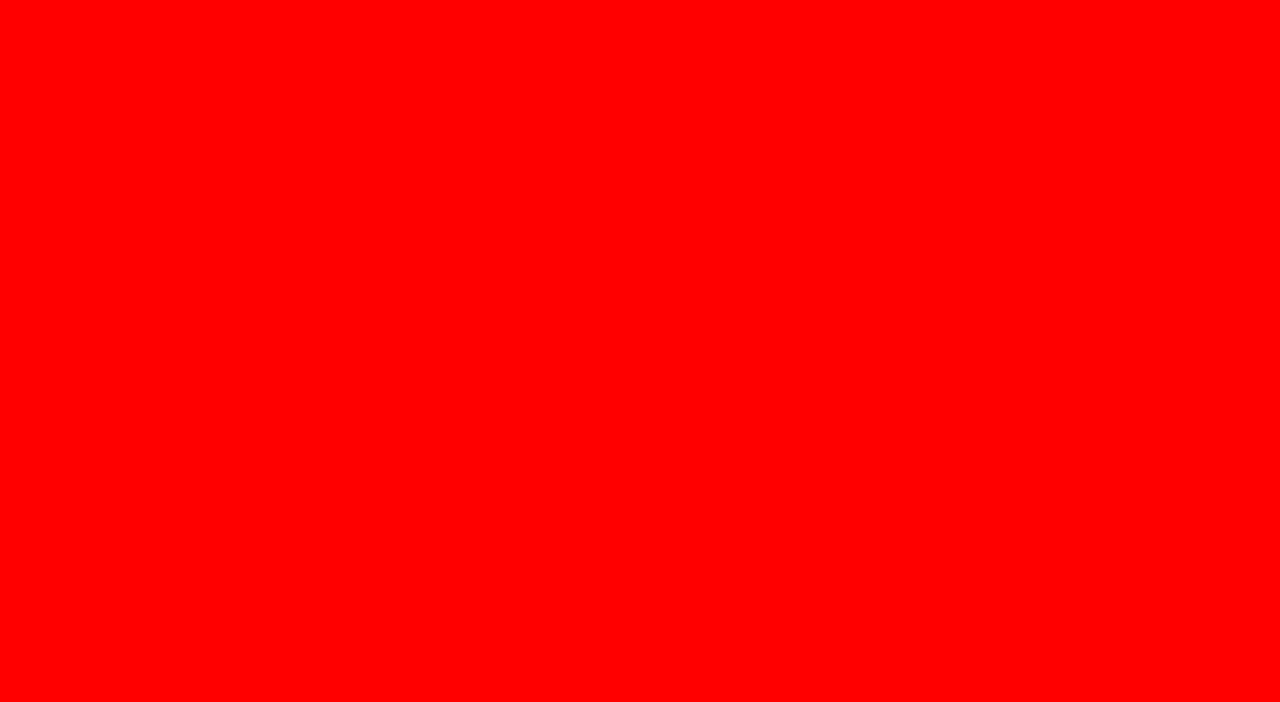
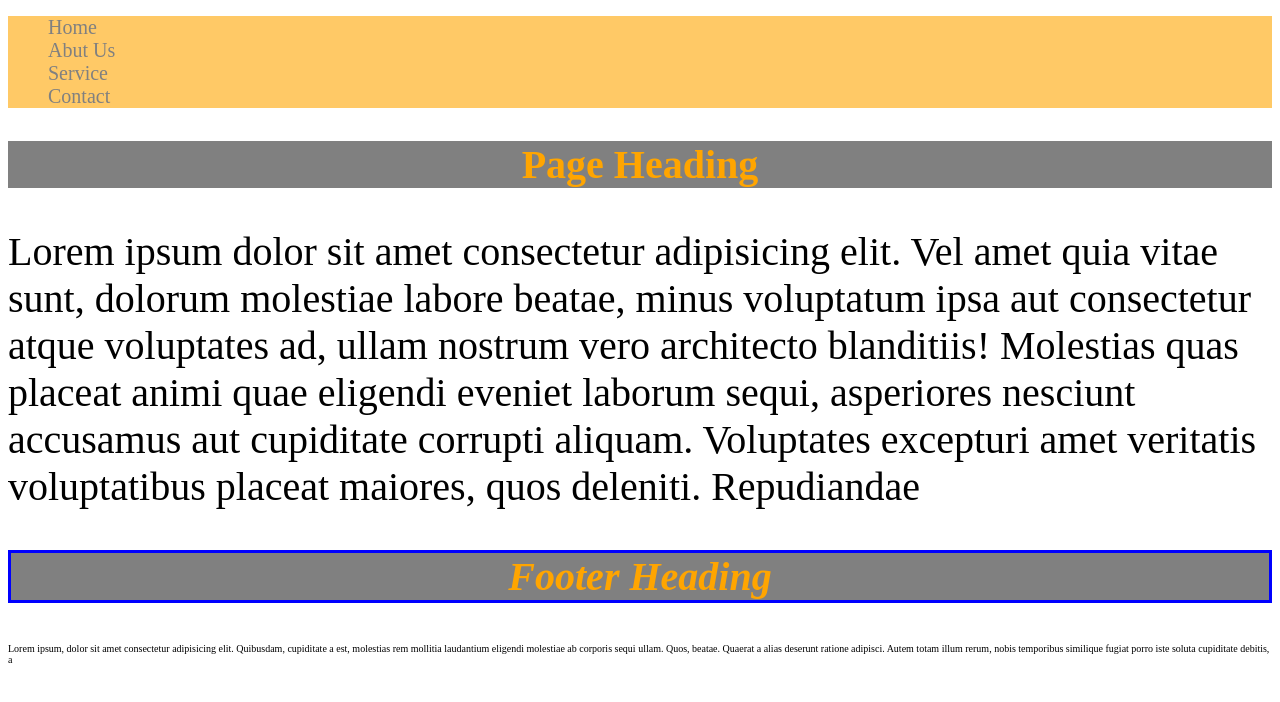
Before and after one commit to JoseMMorales/SASS-Complete-Guide, a website: page SASS-Practice/index.html in a window 1280 px wide. Drawn offline with Linux system fonts and the light colour scheme.

Commit message:
Starting introduction of SASS guide

```diff
--- /dev/null
+++ b/SASS-Practice/SCSS/_test.scss
@@ -0,0 +1,4 @@
+.footer h3 {
+    font-style: italic;
+    border: 3px solid blue;
+}
--- a/SASS-Practice/SCSS/main.scss
+++ b/SASS-Practice/SCSS/main.scss
@@ -1,3 +1,94 @@
-body {
-    background-color: red;
+@import "test";
+
+// VARIABLES...
+$color-primary: orange;
+$color-secondary: gray;
+$color-tertiary: royalblue;
+
+$font-lg: 40px;
+$font-md: 30px;
+$font-sm: 20px;
+
+// NESTING...
+.nav {
+    background-color: lighten($color-primary, 20%);
+
+    ul li {
+        list-style: none;
+
+        a {
+            text-decoration: none;
+            font-size: $font-sm;
+            color: $color-secondary;
+
+            &:hover {
+                color: $color-tertiary;
+            }
+        }
+    }
 }
+
+// MIXINGS...
+/*
+@mixin headingStyles($fontSize: 50px) { // Set up a default value if not parameter
+    font-size: $fontSize;
+    color: $color-secondary;
+    text-align: center;
+}
+
+@mixin transition($param...) {
+    transition: $param;
+}
+
+.banner h1 {
+    $color-secondary: red !global; //re-assign value to a variable globally
+    @include headingStyles($font-lg);
+}
+
+.footer h3 {
+    @include headingStyles;
+    @include transition(color 5s, background-color 1s); // Transition dinamically
+
+    &:hover {
+        color: $color-tertiary;
+        background-color: $color-primary;
+    }
+}
+*/
+
+// EXTENSIONS...
+.heading {
+    color: $color-primary;
+    font-size: $font-lg;
+    background-color: $color-secondary;
+    text-align: center;
+}
+
+// FUNCTIONS...
+@function fontSize($size: 5px) {
+    @return $size * 2;
+}
+
+.banner {
+    h1 {
+        @extend .heading;
+
+        &:hover {
+            background-color: green;
+        }
+    }
+
+    p {
+        font-size: fontSize($font-sm);
+    }
+}
+
+.footer {
+    h3 {
+        @extend .heading;
+    }
+
+    p {
+        font-size: fontSize();
+    }
+}
--- a/SASS-Practice/index.html
+++ b/SASS-Practice/index.html
@@ -1,5 +1,6 @@
 <!DOCTYPE html>
 <html lang="en">
+
 <head>
     <meta charset="UTF-8">
     <meta http-equiv="X-UA-Compatible" content="IE=edge">
@@ -7,7 +8,39 @@
     <link rel="stylesheet" href="css/main.css">
     <title>Document</title>
 </head>
+
 <body>
+    <nav class="nav">
+        <ul>
+            <li><a href="#">Home</a></li>
+            <li><a href="#">Abut Us</a></li>
+            <li><a href="#">Service</a></li>
+            <li><a href="#">Contact</a></li>
+        </ul>
+    </nav>
 
+    <section class="banner">
+        <h1>Page Heading</h1>
+        <p>
+            Lorem ipsum dolor sit amet consectetur adipisicing elit. Vel amet quia vitae sunt, dolorum molestiae labore
+            beatae,
+            minus voluptatum ipsa aut consectetur atque voluptates ad, ullam nostrum vero architecto blanditiis!
+            Molestias quas placeat animi quae eligendi eveniet laborum sequi, asperiores nesciunt accusamus aut
+            cupiditate corrupti
+            aliquam. Voluptates excepturi amet veritatis voluptatibus placeat maiores, quos deleniti. Repudiandae
+        </p>
+    </section>
+
+    <footer class="footer">
+        <h3>Footer Heading</h3>
+        <p>
+            Lorem ipsum, dolor sit amet consectetur adipisicing elit. Quibusdam, cupiditate a est, molestias rem
+            mollitia
+            laudantium eligendi molestiae ab corporis sequi ullam. Quos, beatae. Quaerat a alias deserunt ratione
+            adipisci.
+            Autem totam illum rerum, nobis temporibus similique fugiat porro iste soluta cupiditate debitis, a
+        </p>
+    </footer>
 </body>
+
 </html>
--- a/SASS-Practice/package.json
+++ b/SASS-Practice/package.json
@@ -4,7 +4,7 @@
   "description": "",
   "main": "index.js",
   "scripts": {
-    "test": "echo \"Error: no test specified\" && exit 1"
+    "watch": "node-sass -o css scss -w"
   },
   "keywords": [],
   "author": "",
```
Also changed, not shown: README.md, SASS-Practice/CSS/main.css.
